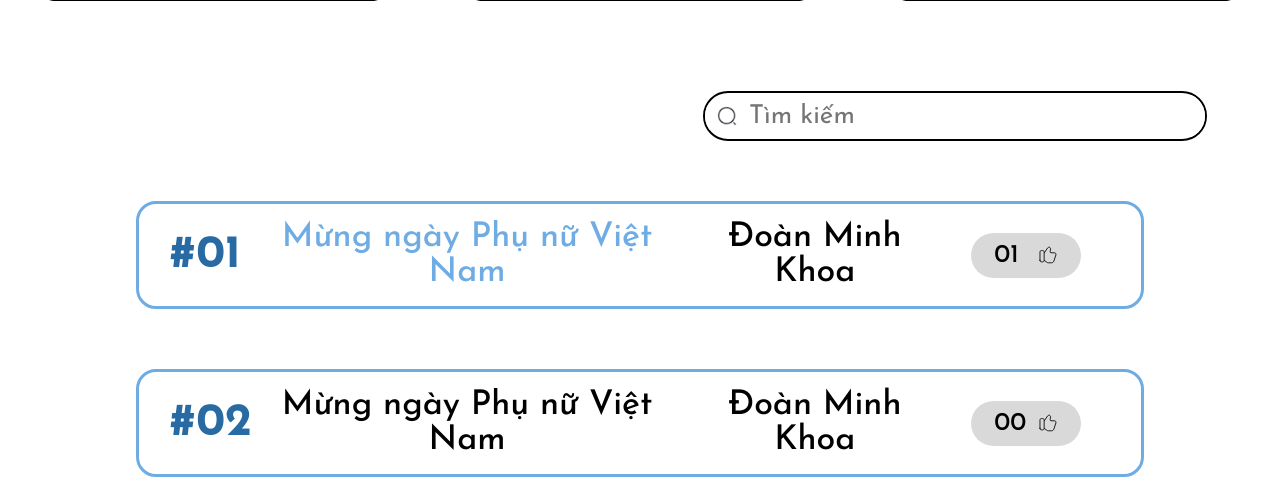
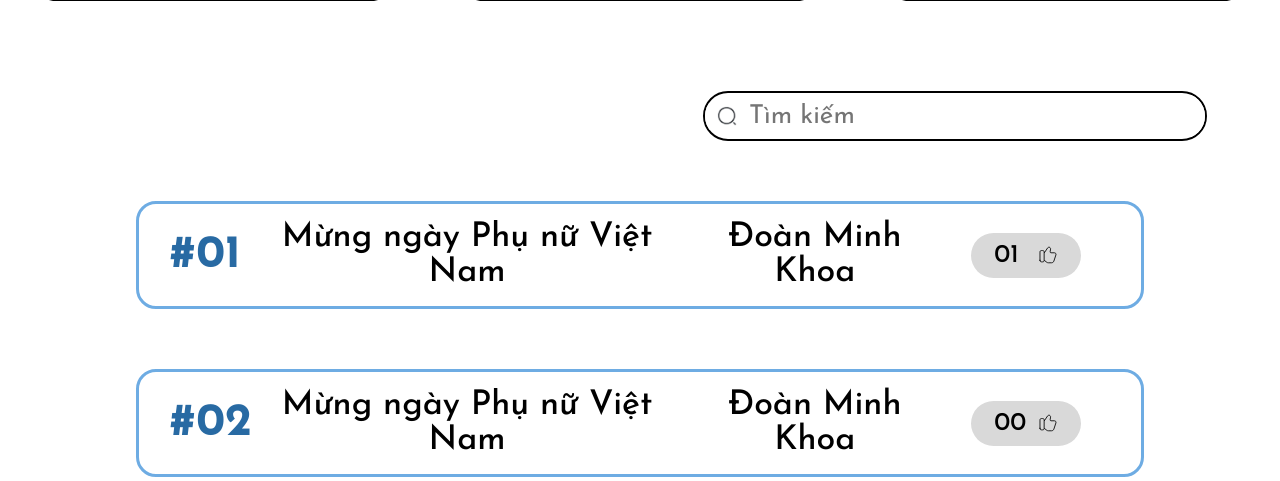
Before and after one commit to lcminhbu/STAMP, an ASP.NET Core app: page /Ranking in a window 1280 px wide. Shown: the part 1321-1802 px from the top of the page. Run offline with ASP.NET Core 8, Linux system fonts and the light colour scheme; style sheets or scripts are compiled from the project's sources.

Commit message:
update ranking

```diff
--- a/Pages/Ranking.cshtml
+++ b/Pages/Ranking.cshtml
@@ -208,7 +208,7 @@
         <div style="margin-bottom: 40px; margin-top: 20px">
             <div class="contest-container list-group-item">
                 <p class="stt-contest-box">#01</p>
-                <p class="contest-name light-blue-color">Mừng ngày Phụ nữ Việt Nam</p>
+                <p class="contest-name">Mừng ngày Phụ nữ Việt Nam</p>
                 <p class="contest-author stamp-author">Đoàn Minh Khoa</p>
                 <button onclick="changeBGandFont()" class="contest-like-box like-btn">
                     <p class="contest-like-number like-number number">01</p>
```
